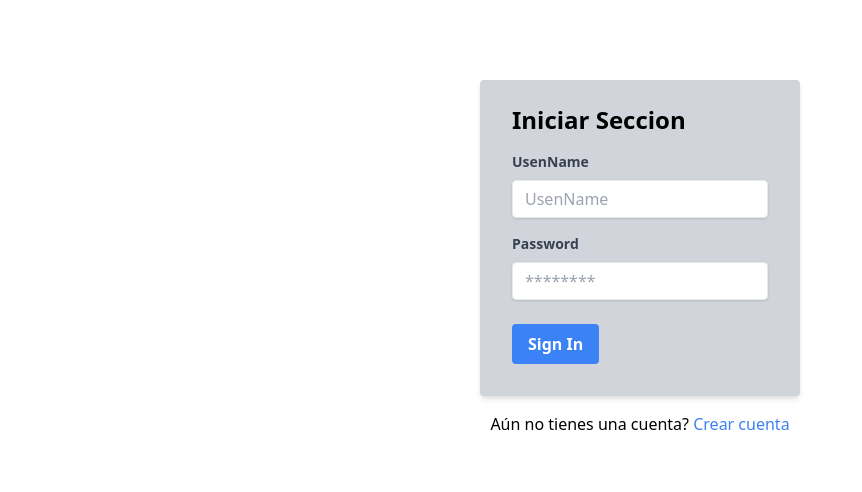
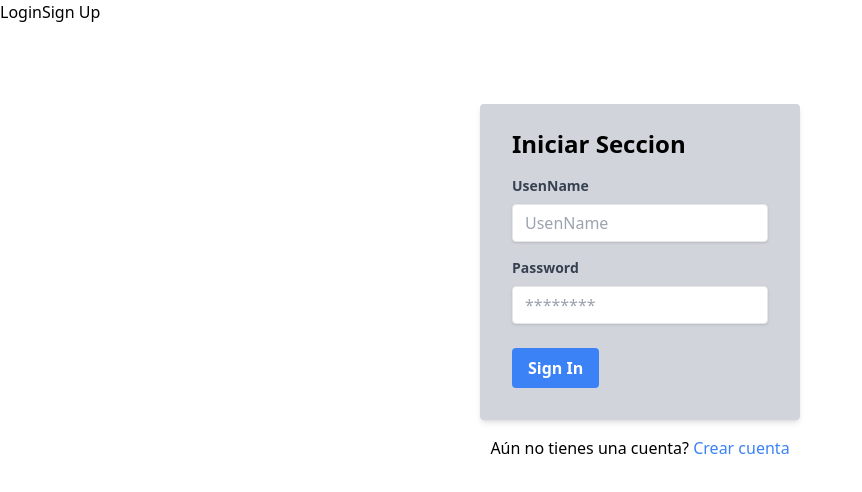
Before and after one commit to AdrianE121000/fav-links, a React (Vite) app in the folder client/fav-links/: page /signin in a window 1280 px wide. Shown: the top 492 px of the page, without its empty margins (0-862 px from the left). Built offline with nearby package versions, Linux system fonts and the light colour scheme.

Commit message:
add navbar for all public routes

```diff
--- a/client/fav-links/src/components/FavLinks.jsx
+++ b/client/fav-links/src/components/FavLinks.jsx
@@ -1,7 +1,6 @@
 import { useContext, useEffect } from 'react';
 import AppContext from '../context/Context';
 import { useNavigate } from 'react-router-dom';
-import NavBar from '../components/NavBar';
 
 const FavLinks = () => {
   const { logged } = useContext(AppContext);
@@ -15,7 +14,6 @@ const FavLinks = () => {
 
   return (
     <>
-      <NavBar />
       <h1 className='text-center text-4xl text-violet-950'>Fav Links</h1>
     </>
   );
--- a/client/fav-links/src/routes/Router1.jsx
+++ b/client/fav-links/src/routes/Router1.jsx
@@ -5,10 +5,12 @@ import { Router2 } from './Router2';
 import FavLinks from '../components/FavLinks';
 import { PublicRoutes } from './PublicRoutes';
 import { PrivateRoutes } from './PrivateRoutes';
+import NavBar from '../components/NavBar';
 
 export default function Router1() {
   return (
     <>
+      <NavBar />
       <Routes>
         <Route
           path='/'
```
